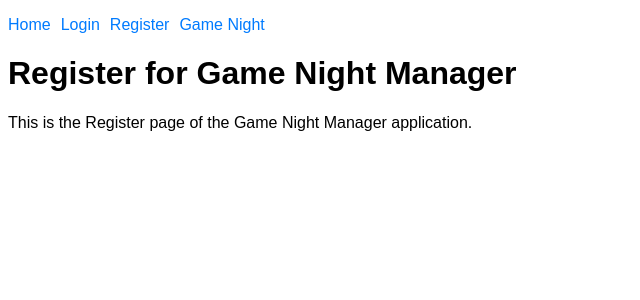
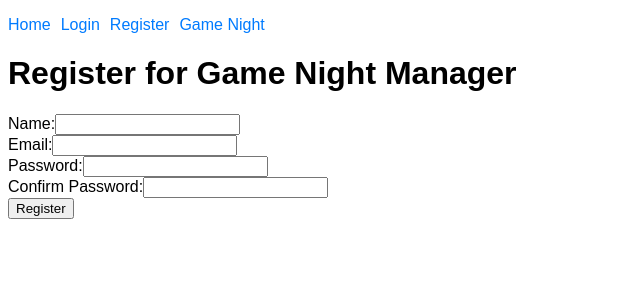
Before and after one commit to nszumowski/game-night-manager, a React (Create React App) app in the folder frontend/: page /register in a window 1280 px wide. Shown: the top 300 px of the page, without its empty margins (0-640 px from the left). Built offline with nearby package versions, Linux system fonts and the light colour scheme.

Commit message:
Add registration form

```diff
--- a/frontend/src/pages/Register.js
+++ b/frontend/src/pages/Register.js
@@ -1,10 +1,53 @@
-import React from 'react';
+import React, { useState } from 'react';
+import axios from 'axios';
+import { useHistory } from 'react-router-dom';
 
 const Register = () => {
+  const [name, setName] = useState('');
+  const [email, setEmail] = useState('');
+  const [password, setPassword] = useState('');
+  const [confirmPassword, setConfirmPassword] = useState('');
+  const history = useHistory();
+
+  const handleSubmit = async (e) => {
+    e.preventDefault();
+    if (password !== confirmPassword) {
+      alert('Passwords do not match');
+      return;
+    }
+
+    try {
+      const response = await axios.post('/api/users/register', { name, email, password });
+      if (response.data.success) {
+        history.push('/profile');
+      }
+    } catch (error) {
+      console.error('There was an error registering the user!', error);
+    }
+  };
+
   return (
     <div>
       <h1>Register for Game Night Manager</h1>
-      <p>This is the Register page of the Game Night Manager application.</p>
+      <form onSubmit={handleSubmit}>
+        <div>
+          <label>Name:</label>
+          <input type="text" value={name} onChange={(e) => setName(e.target.value)} required />
+        </div>
+        <div>
+          <label>Email:</label>
+          <input type="email" value={email} onChange={(e) => setEmail(e.target.value)} required />
+        </div>
+        <div>
+          <label>Password:</label>
+          <input type="password" value={password} onChange={(e) => setPassword(e.target.value)} required />
+        </div>
+        <div>
+          <label>Confirm Password:</label>
+          <input type="password" value={confirmPassword} onChange={(e) => setConfirmPassword(e.target.value)} required />
+        </div>
+        <button type="submit">Register</button>
+      </form>
     </div>
   );
 };
```
